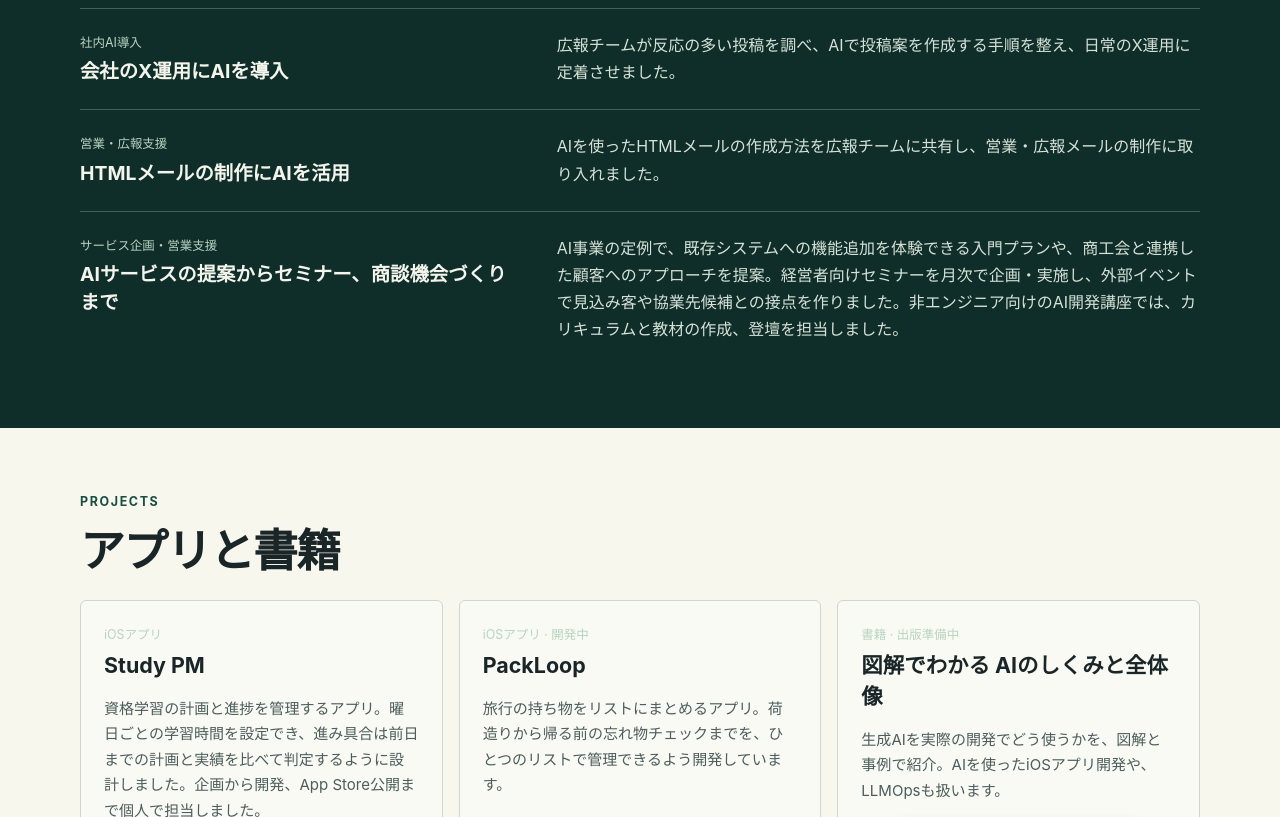
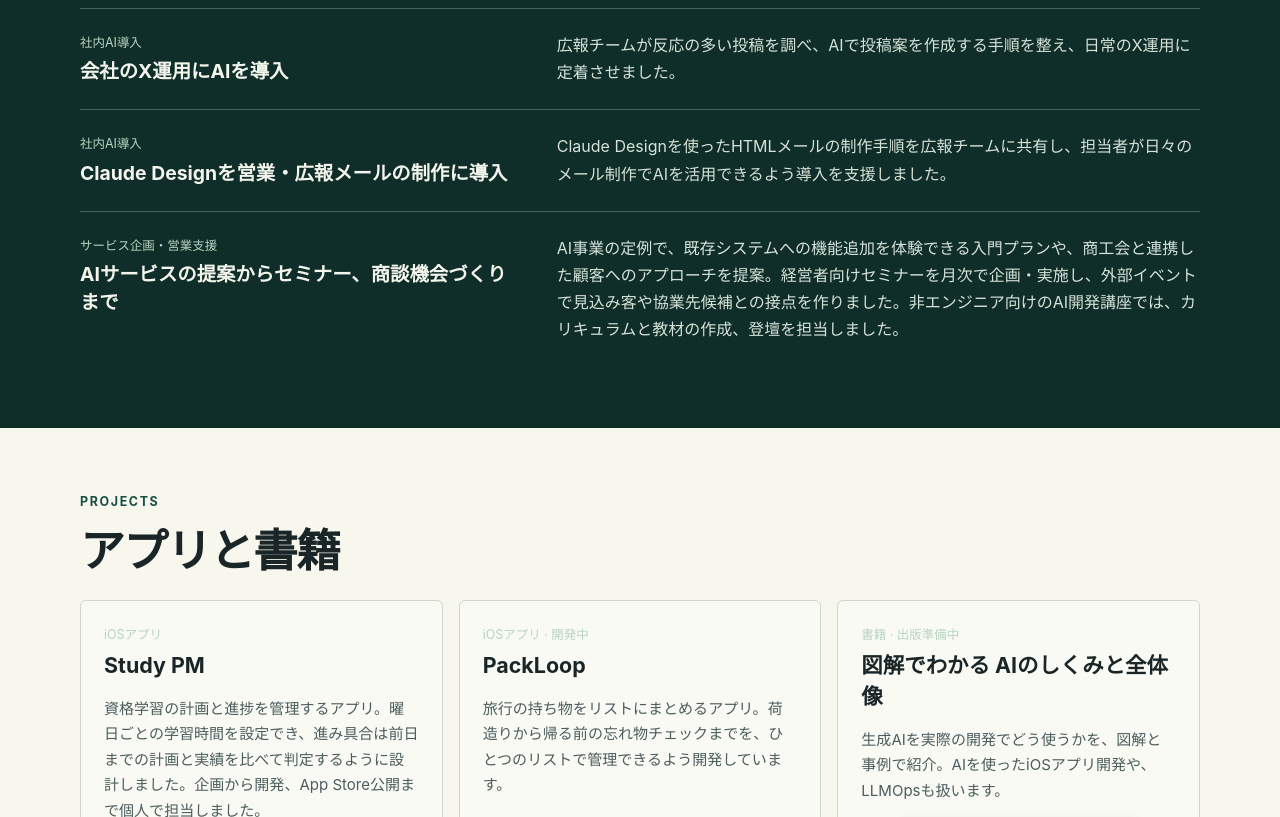
Before and after one commit to masatea/masatea.github.io, a plain HTML site: page portfolio/index.html in a window 1280 px wide. Shown: the part 2480-3297 px from the top of the page. Drawn offline with Linux system fonts and the light colour scheme.

Commit message:
Highlight Claude Design adoption for HTML email production

```diff
--- a/portfolio/index.html
+++ b/portfolio/index.html
@@ -143,8 +143,8 @@ h3{font-size:1.21rem;line-height:1.45;margin:0}
   <p>広報チームが反応の多い投稿を調べ、AIで投稿案を作成する手順を整え、日常のX運用に定着させました。</p>
 </article>
 <article>
-  <div><p class="topic">営業・広報支援</p><h4>HTMLメールの制作にAIを活用</h4></div>
-  <p>AIを使ったHTMLメールの作成方法を広報チームに共有し、営業・広報メールの制作に取り入れました。</p>
+  <div><p class="topic">社内AI導入</p><h4>Claude Designを営業・広報メールの制作に導入</h4></div>
+  <p>Claude Designを使ったHTMLメールの制作手順を広報チームに共有し、担当者が日々のメール制作でAIを活用できるよう導入を支援しました。</p>
 </article>
 <article>
   <div><p class="topic">サービス企画・営業支援</p><h4>AIサービスの提案からセミナー、商談機会づくりまで</h4></div>
```
